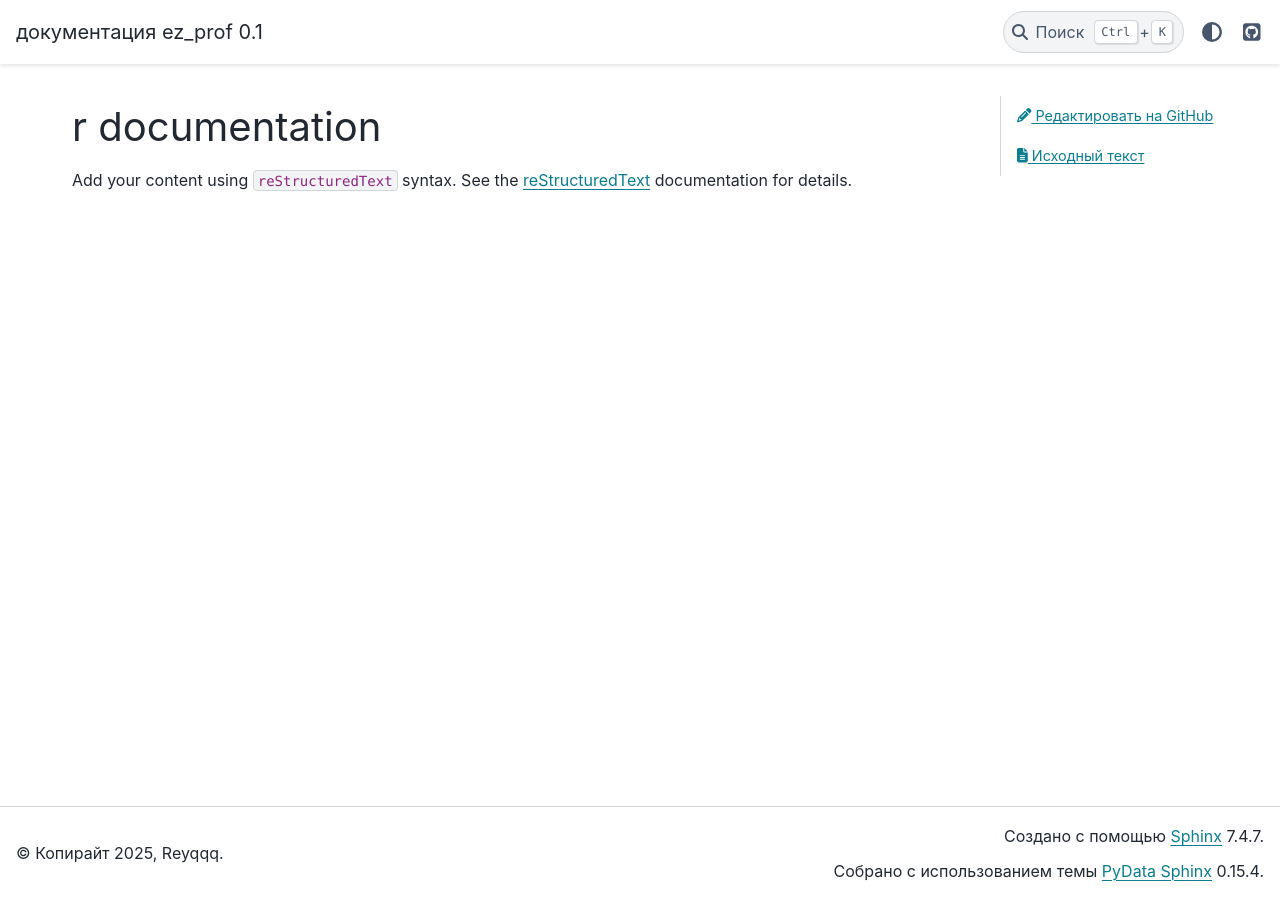
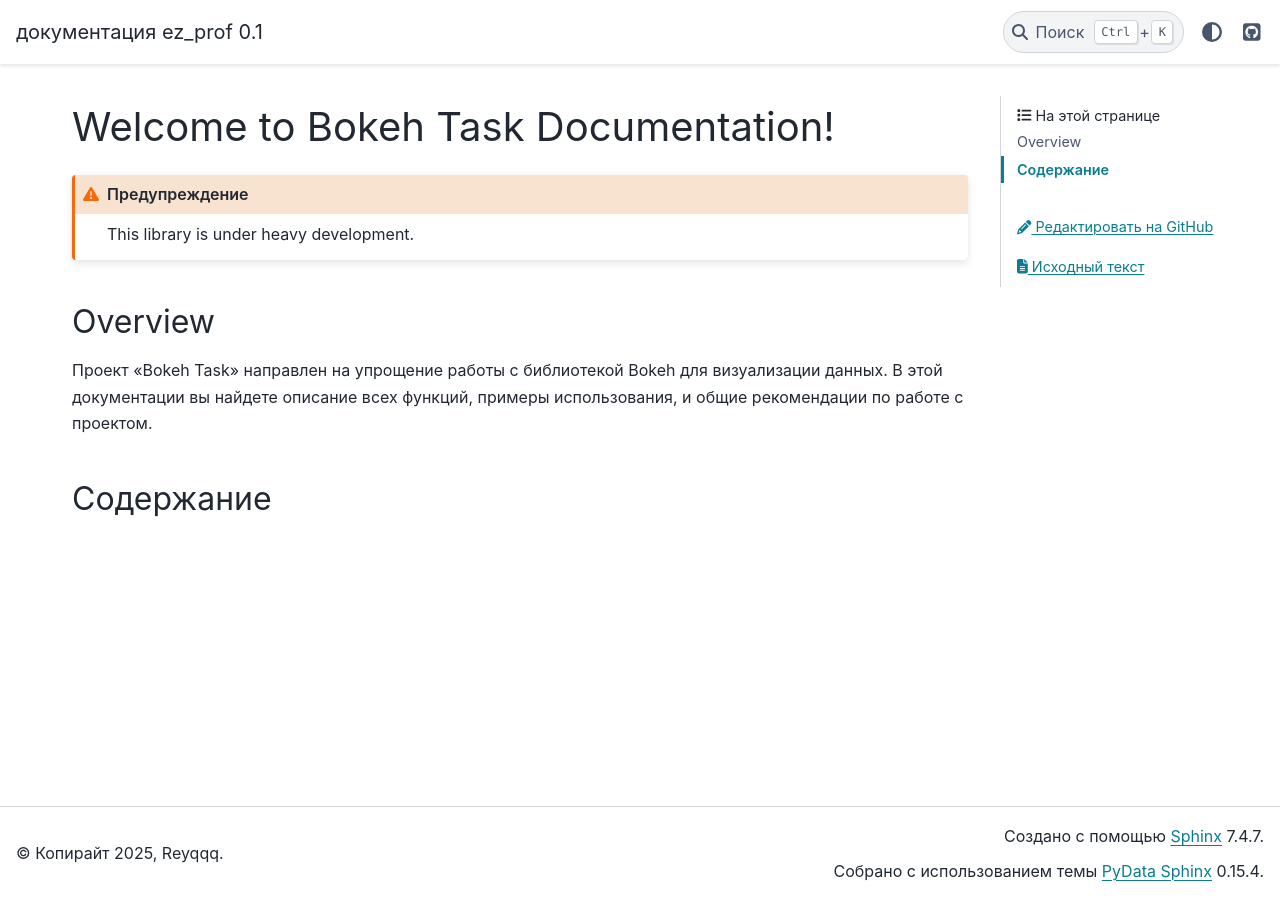
Before and after one commit to Reyqq/main_algo, a Sphinx documentation site: the page built from docs/source/index.rst, in a window 1280 px wide. Built offline with Sphinx 7.4.7 and the PyData theme 0.15.4, drawn with Linux system fonts in a browser that asks for light colours.

Commit message:
Initial commit with project structure

```diff
--- a/docs/source/index.rst
+++ b/docs/source/index.rst
@@ -1,16 +1,27 @@
-.. r documentation master file, created by
-   sphinx-quickstart on Tue Apr  8 18:19:35 2025.
+.. Bokehs_task documentation master file, created by
+   sphinx-quickstart on Wed Aug 14 15:27:48 2024.
    You can adapt this file completely to your liking, but it should at least
    contain the root `toctree` directive.
 
-r documentation
-===============
+====================================
+Welcome to Bokeh Task Documentation!
+====================================
 
-Add your content using ``reStructuredText`` syntax. See the
-`reStructuredText <https://www.sphinx-doc.org/en/master/usage/restructuredtext/index.html>`_
-documentation for details.
+
+.. warning::
+   This library is under heavy development.
+
+Overview
+--------
+
+Проект "Bokeh Task" направлен на упрощение работы с библиотекой Bokeh для визуализации данных. В этой документации вы найдете описание всех функций, примеры использования, и общие рекомендации по работе с проектом.
+
+Содержание
+----------
+
+
 
 
 .. toctree::
-   :maxdepth: 2
+   :maxdepth: 4
    :caption: Contents:
```
Also changed, not shown: 6 other files.
